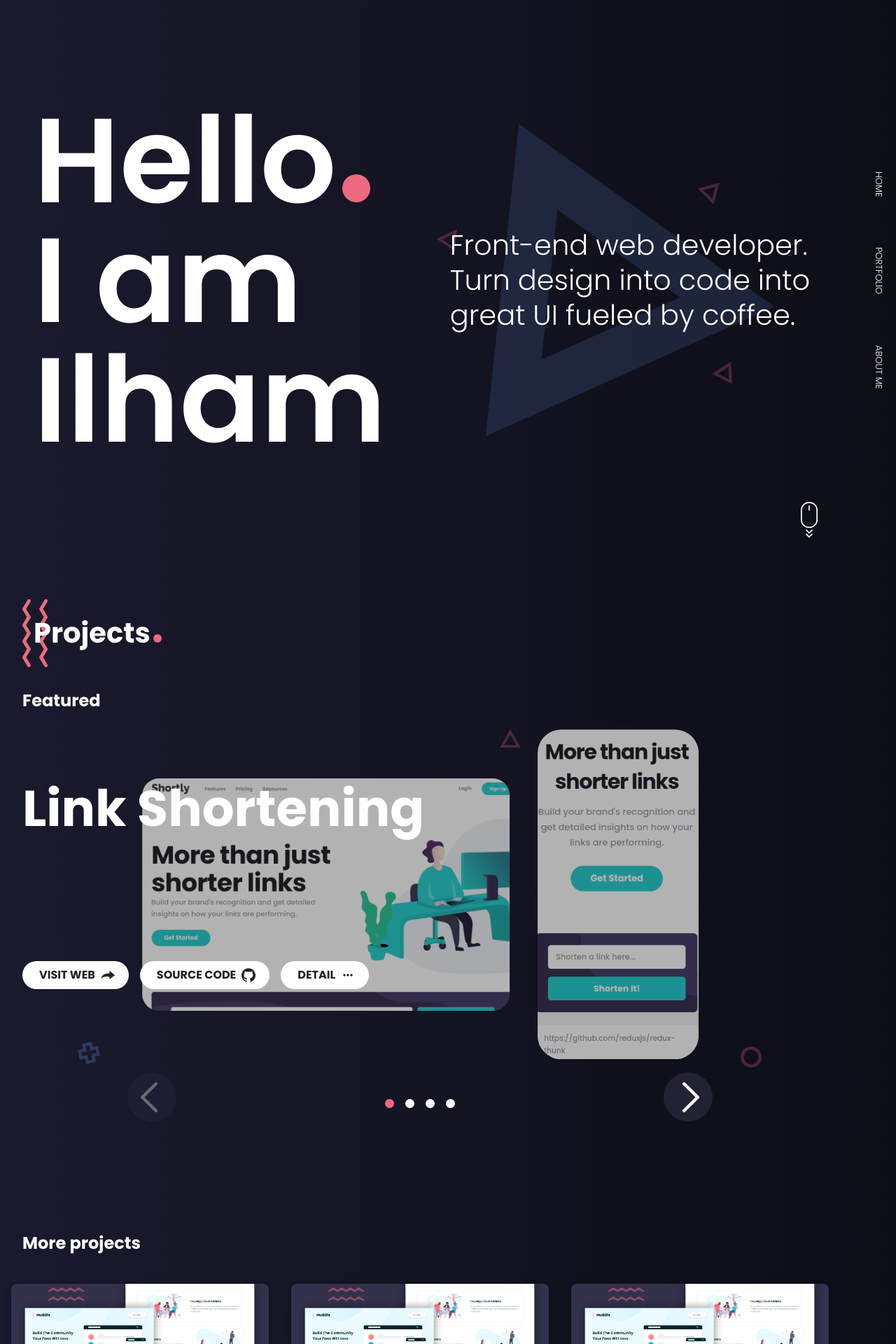
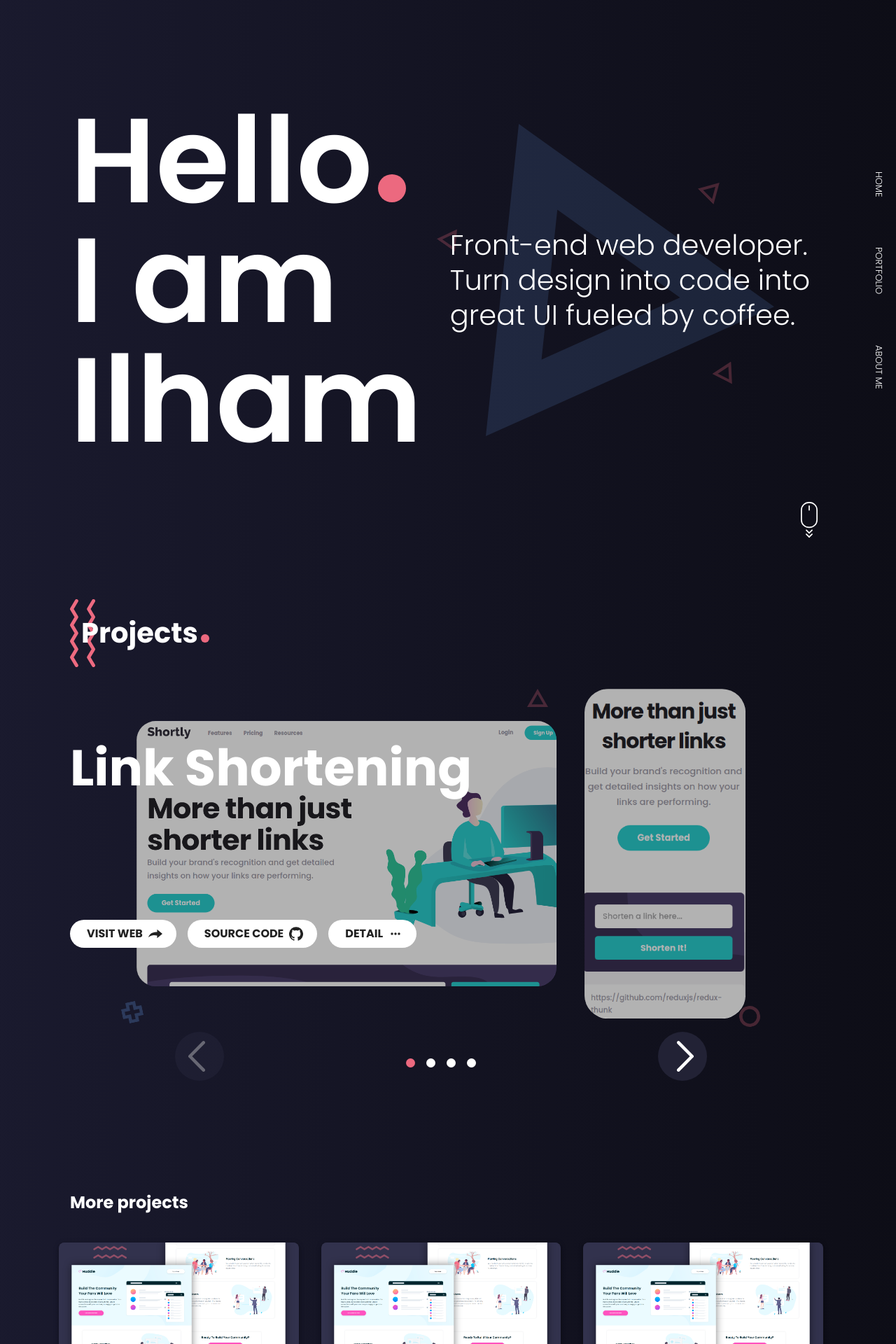
Before and after one commit to Mohamad-Ilham-Ramadhan/portfolio, a React app: page / in a window 1280 px wide. Shown: the top 1920 px of the page at 70% size. Built offline with nearby package versions, Linux system fonts and the light colour scheme.

Commit message:
Mobile and design design: Home and Project (done) responsive

```diff
--- a/src/components/CardProject.jsx
+++ b/src/components/CardProject.jsx
@@ -72,7 +72,7 @@ export default function CardProject({ className }) {
             <span>API</span>
             <span>Layout</span>
           </div>
-          <Typography component="h3" className="project-title">
+          <Typography component="h4" className="project-title">
             Huddle landing page with curved sections
           </Typography>
           <Typography className="project-desc">
--- a/src/components/Home.jsx
+++ b/src/components/Home.jsx
@@ -33,10 +33,11 @@ const useStyles = makeStyles((theme) => ({
       height: "100%",
     },
     [theme.breakpoints.up("lg")]: {
+      paddingLeft: 40,
       justifyContent: "flex-start",
     },
     [theme.breakpoints.up("xl")]: {
-      justifyContent: "center",
+      paddingLeft: 100,
     },
   },
   hello: {
@@ -51,6 +52,9 @@ const useStyles = makeStyles((theme) => ({
       width: 20,
       backgroundColor: theme.palette.primary.main,
       marginLeft: 8,
+    },
+    "@media (min-width: 500px)": {
+      fontSize: 90,
     },
     [theme.breakpoints.up("sm")]: {
       fontSize: 100,
@@ -67,7 +71,7 @@ const useStyles = makeStyles((theme) => ({
       fontSize: 100,
     },
     [theme.breakpoints.up("lg")]: {
-      fontSize: 120,
+      fontSize: 150,
       "& .dot": {
         height: 30,
         width: 30,
--- a/src/components/NavbarMobile.jsx
+++ b/src/components/NavbarMobile.jsx
@@ -25,6 +25,13 @@ const useStyles = makeStyles((theme) => ({
         textDecoration: "none",
       },
     },
+    [theme.breakpoints.up("sm")]: {
+      "& li": {
+        marginLeft: 24,
+        marginRight: 24,
+        fontSize: 16,
+      },
+    },
   },
   toggle: {
     position: "absolute",
@@ -38,6 +45,7 @@ const useStyles = makeStyles((theme) => ({
   },
   backdrop: {
     zIndex: 100,
+    backgroundColor: "rgba(0, 0, 0, 0.75)",
   },
 }));
 
--- a/src/components/Projects.jsx
+++ b/src/components/Projects.jsx
@@ -16,8 +16,14 @@ const useStyles = makeStyles((theme) => ({
   root: {
     position: "relative",
     padding: [80, 32],
+    [theme.breakpoints.up("sm")]: {
+      padding: [80, 40],
+    },
     [theme.breakpoints.up("md")]: {
       // padding: [80, 0],
+    },
+    [theme.breakpoints.up("xl")]: {
+      paddingLeft: 100,
     },
   },
   heading: {
@@ -64,9 +70,9 @@ export default function Projects() {
   return (
     <section className={styles.root}>
       <Heading className={styles.heading}>Projects</Heading>
-      <Typography className={styles.subHeading} variant="h3">
+      {/* <Typography className={styles.subHeading} variant="h3">
         Featured
-      </Typography>
+      </Typography> */}
       {isMobile ? (
         <SwiperProjectsMobile
           initialSlide={initialSlide}
--- a/src/components/SwiperProjects.jsx
+++ b/src/components/SwiperProjects.jsx
@@ -107,6 +107,9 @@ const useStyles = makeStyles((theme) => ({
       },
       "@media (min-width: 1100px)": {
         width: 525,
+      },
+      [theme.breakpoints.up("xl")]: {
+        width: 600,
       },
     },
     "& .img-mobile": {
@@ -224,7 +227,6 @@ export default function SwiperProjects({
       virtualTranslate
       onSetTransition={(swiper, transition) => {}}
       onSlideChange={(swiper) => {
-        console.log("on slide change!");
         // setInitialSlide untuk sinkronisasi dengan yg versi Mobile/Desktop
         setInitialSlide(swiper.activeIndex);
         const slides = Array.from(swiper.slides);
@@ -264,8 +266,6 @@ export default function SwiperProjects({
         }
       }}
       onSlideNextTransitionStart={(swiper) => {
-        console.log("on slide next transition start!");
-
         // current slide
         const currentSlide = swiper.slides[swiper.previousIndex];
         const imgDesktopCurrent = currentSlide.querySelector(".img-desktop");
@@ -335,7 +335,6 @@ export default function SwiperProjects({
         }
       }}
       onTouchStart={(swiper) => {
-        console.log("on touch start");
         // reset touches.diff to prevent glitch onTouchStart
         swiper.touches.diff = 0;
 
@@ -355,7 +354,6 @@ export default function SwiperProjects({
         }
       }}
       onTouchEnd={(swiper) => {
-        console.log("on touch end");
         const slideActive = getSliderActive(swiper);
         const imgDesktop = slideActive.querySelector(".img-desktop");
         const imgMobile = slideActive.querySelector(".img-mobile");
@@ -397,7 +395,6 @@ export default function SwiperProjects({
           } else {
             const imgDesktop = slide.querySelector(".img-desktop");
             const imgMobile = slide.querySelector(".img-mobile");
-            console.log(slide);
             slide.classList.add("n");
             imgDesktop.style.transform = "translateY(135%)";
             imgMobile.style.transform = "translateY(-135%)";
```
